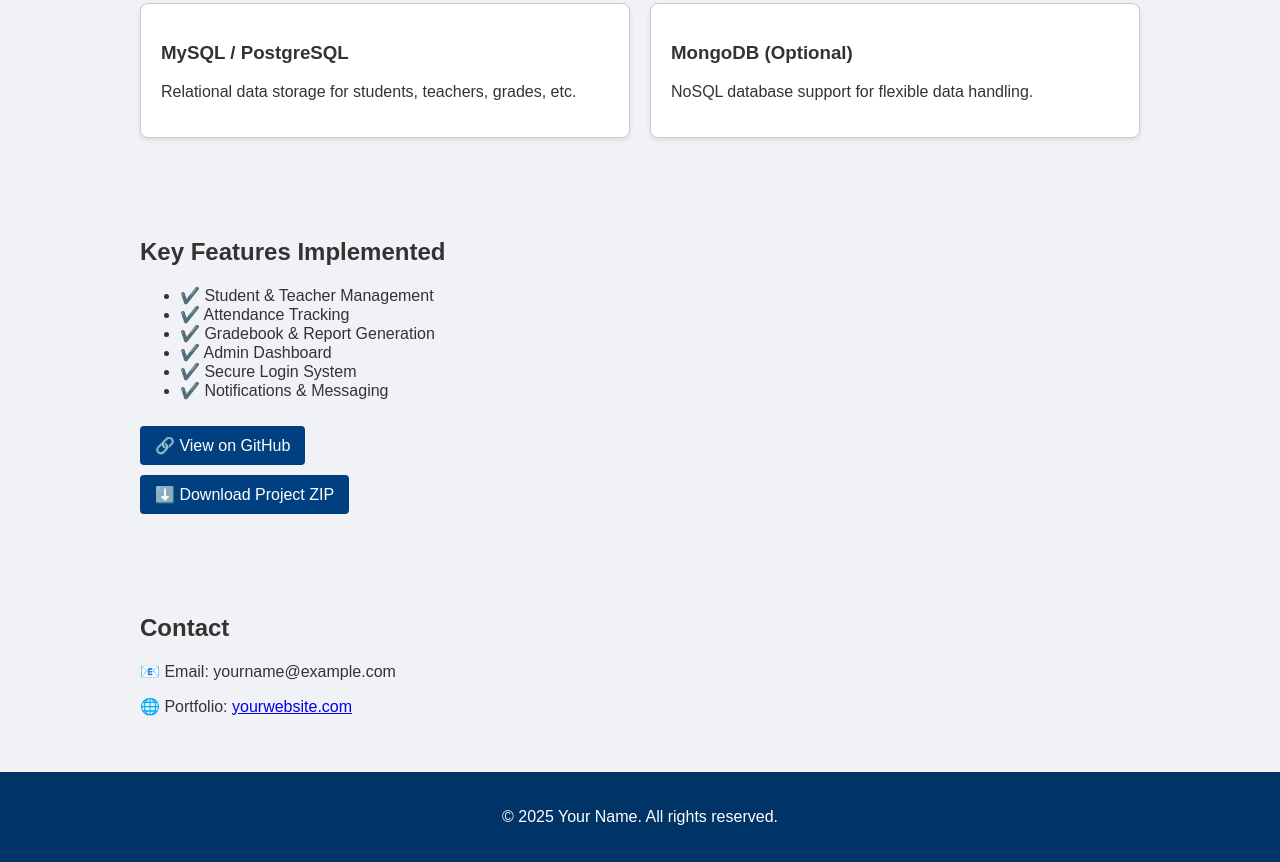
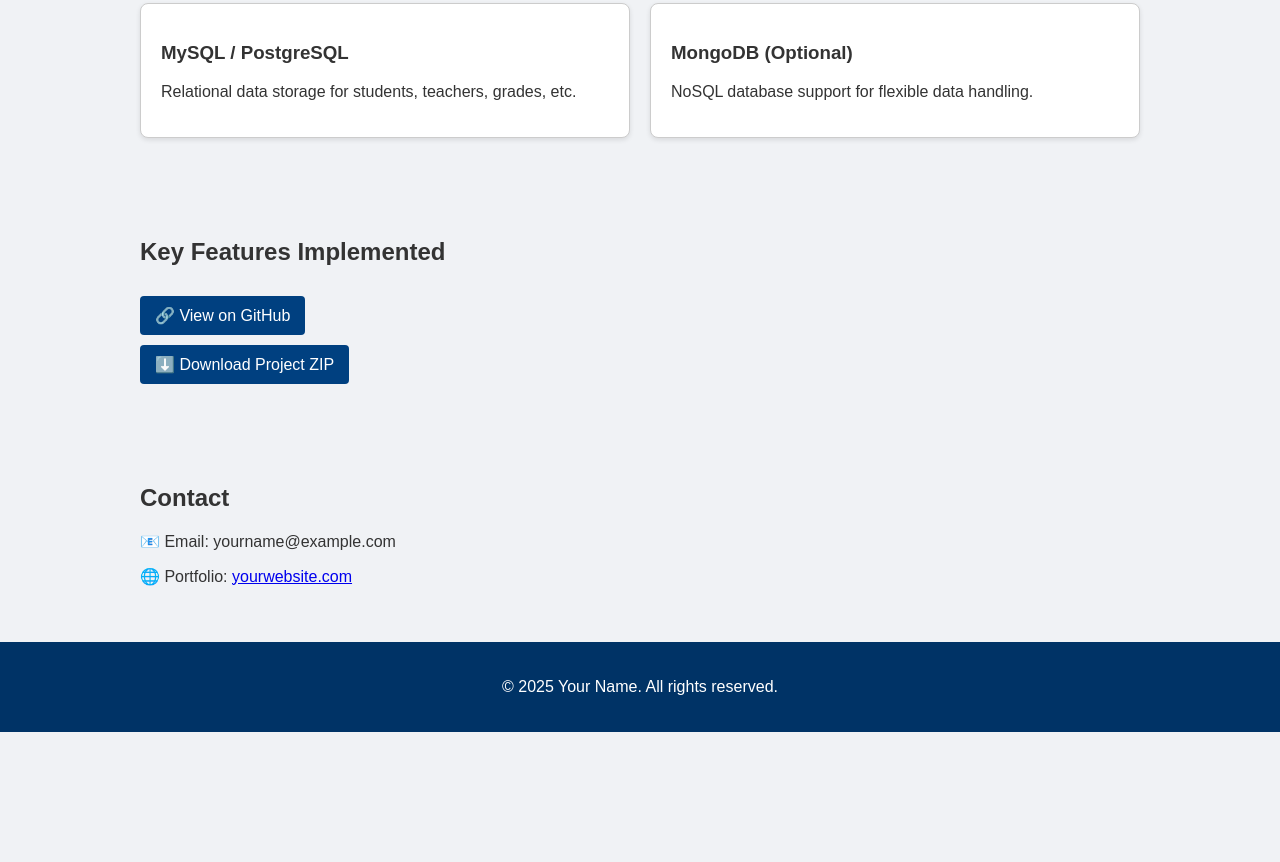
Before and after one commit to roparon/Flask_Task_App, a plain HTML site: page app/templates/demo.html in a window 1280 px wide. Shown: the part 1045-1907 px from the top of the page. After the commit the page ends 1777 px from the top, so only its background shows below. Drawn offline with Linux system fonts and the light colour scheme.

Commit message:
innitial commit

```diff
--- a/app/templates/demo.html
+++ b/app/templates/demo.html
@@ -132,14 +132,6 @@
 
 <section id="features">
     <h2>Key Features Implemented</h2>
-    <ul>
-        <li>✔️ Student & Teacher Management</li>
-        <li>✔️ Attendance Tracking</li>
-        <li>✔️ Gradebook & Report Generation</li>
-        <li>✔️ Admin Dashboard</li>
-        <li>✔️ Secure Login System</li>
-        <li>✔️ Notifications & Messaging</li>
-    </ul>
     <a class="btn" href="https://github.com/yourusername/school-management-system" target="_blank">🔗 View on GitHub</a><br>
     <a class="btn" href="school-management-system.zip" download>⬇️ Download Project ZIP</a>
 </section>
```
